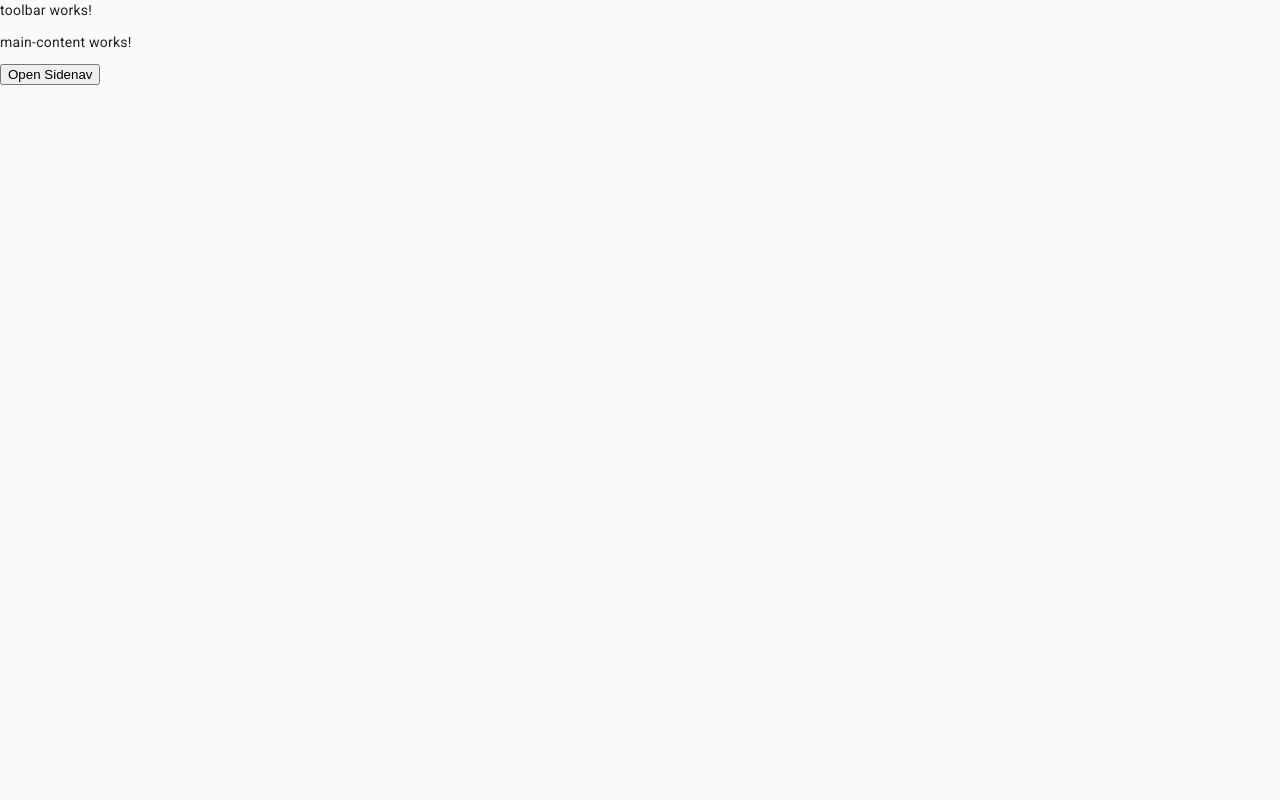
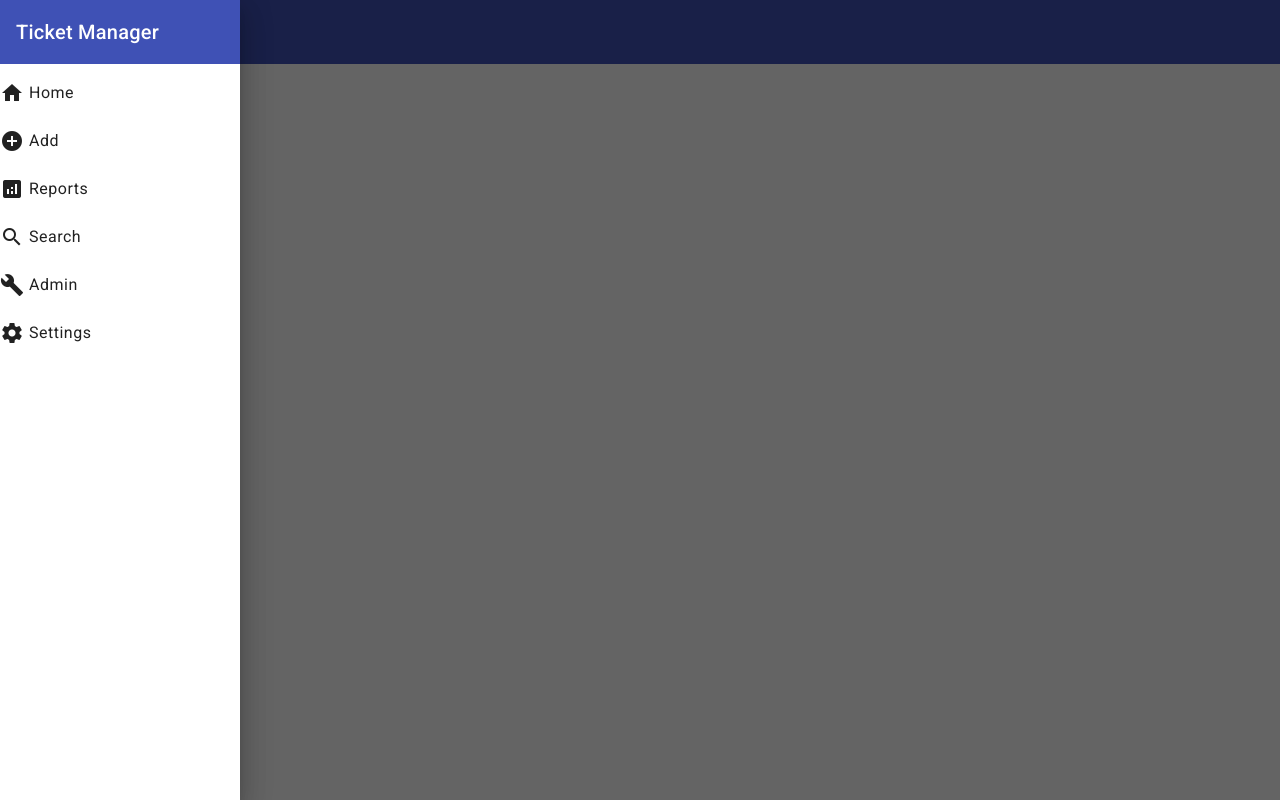
Before and after one commit to CosmicPhoenix2029/ticketManager, an Angular app: page /ticketmanager in a window 1280 px wide. Built offline with nearby package versions, Linux system fonts and the light colour scheme.

Commit message:
added additional styling for the sidenav

```diff
--- a/src/app/shared/material.module.ts
+++ b/src/app/shared/material.module.ts
@@ -1,17 +1,16 @@
 import { NgModule } from '@angular/core';
-import { CommonModule } from '@angular/common';
 import {MatSidenavModule} from '@angular/material/sidenav';
 import {MatToolbarModule} from '@angular/material/toolbar';
+import {MatIconModule} from '@angular/material/icon';
 import {MatListModule} from '@angular/material/list';
-import {MatIconModule} from '@angular/material/icon';
 
 @NgModule({
   declarations: [],
   exports: [
     MatSidenavModule,
     MatToolbarModule,
+    MatIconModule,
     MatListModule,
-    MatIconModule,
   ]
 })
 export class MaterialModule { }
--- a/src/app/ticketmanager/components/sidenav/sidenav.component.html
+++ b/src/app/ticketmanager/components/sidenav/sidenav.component.html
@@ -1,10 +1,11 @@
 <mat-sidenav-container class="app-sidenav-container">
     <!--this is the sidebar-->
-    <mat-sidenav #sidenav class="app-sidenav">
+    <mat-sidenav #sidenav class="app-sidenav" opened="true" mode="over">
         <!--ribbon at the top of the sidenav-->
         <mat-toolbar color="primary">
             Ticket Manager
         </mat-toolbar>
+
 
         <mat-list>
             <mat-list-item>
@@ -36,7 +37,7 @@
 
     <!--this is the main section-->
     <mat-sidenav-content class="app-sidenav-content">
-        <app-toolbar></app-toolbar>
+        <app-toolbar (toggleSidenav)="sidenav.toggle()"></app-toolbar>
         <router-outlet></router-outlet>
         <button type="button" mat-button (click)="sidenav.open()">
             Open Sidenav
--- a/src/app/ticketmanager/components/sidenav/sidenav.component.scss
+++ b/src/app/ticketmanager/components/sidenav/sidenav.component.scss
@@ -26,3 +26,11 @@
     position: absolute;
     margin-left: 5px;
 }
+
+//darken the link when its hovered over
+mat-list-item {
+    padding: 0;
+    &:hover {
+        background-color: lightgray;
+    }
+}
--- a/src/app/ticketmanager/components/toolbar/toolbar.component.html
+++ b/src/app/ticketmanager/components/toolbar/toolbar.component.html
@@ -1 +1,6 @@
-<p>toolbar works!</p>
+<mat-toolbar color="primary">
+    <button mat-button class="sidenav-toggle" (click)="toggleSidenav.emit()">
+        <mat-icon>menu</mat-icon>
+    </button>
+    <span>Ticket Manager</span>
+</mat-toolbar>
--- a/src/app/ticketmanager/components/toolbar/toolbar.component.scss
+++ b/src/app/ticketmanager/components/toolbar/toolbar.component.scss
@@ -0,0 +1,5 @@
+.sidenav-toggle {
+    padding: 0;
+    margin: 1px;
+    min-width: 56px;
+}
--- a/src/app/ticketmanager/components/toolbar/toolbar.component.ts
+++ b/src/app/ticketmanager/components/toolbar/toolbar.component.ts
@@ -1,4 +1,4 @@
-import { Component } from '@angular/core';
+import { Component, EventEmitter, Output } from '@angular/core';
 
 @Component({
   selector: 'app-toolbar',
@@ -6,5 +6,5 @@ import { Component } from '@angular/core';
   styleUrls: ['./toolbar.component.scss']
 })
 export class ToolbarComponent {
-
+  @Output() toggleSidenav = new EventEmitter<void>();
 }
--- a/src/styles.scss
+++ b/src/styles.scss
@@ -1,5 +1,5 @@
 /* You can add global styles to this file, and also import other style files */
-@import '@angular/material/prebuilt-themes/deeppurple-amber.css';
+@import '@angular/material/prebuilt-themes/indigo-pink.css';
 
 html, body { height: 100%; }
 body { margin: 0; font-family: Roboto, "Helvetica Neue", sans-serif; }
```
